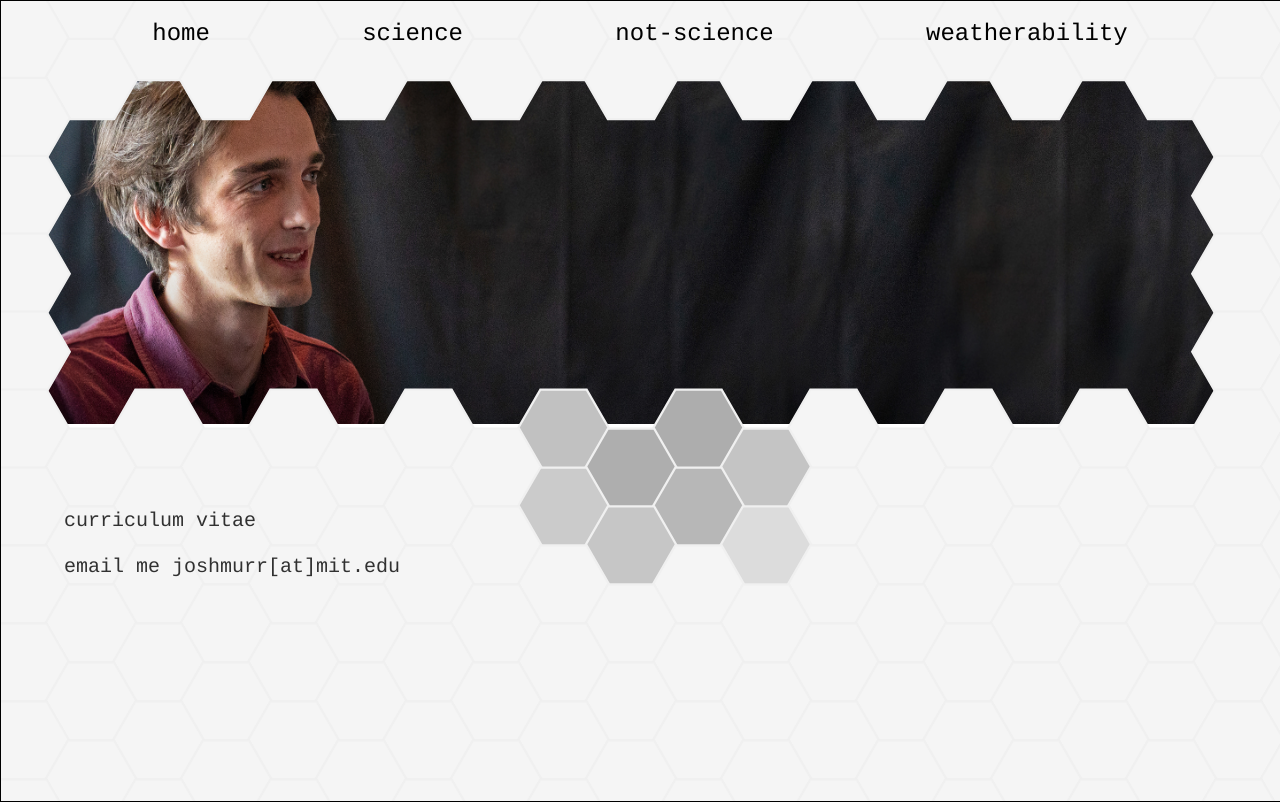
After one commit to joshmurray-geo/joshmurray-geo.github.io, a PHP site: page /notscience.html in a window 1280 px wide. The commit adds this page. Run offline with PHP 8.4, Linux system fonts and the light colour scheme.

Commit message:
aesthetics and page content

```diff
--- /dev/null
+++ b/notscience.html
@@ -0,0 +1,40 @@
+<!DOCTYPE html>
+<html lang="en">
+<head>
+	<meta charset="UTF-8">
+	<title>Doc</title>
+	<link href="./resources/css/index.css" type="text/css" rel="stylesheet">
+</head>
+<body>
+<!--   <script type="text/javascript">
+    document.body.style.cursor = 'none';
+  </script> -->
+	<div id="container">
+    	  <div class="blob">
+          <br> <br> <br>
+          curriculum vitae <br> <br>
+          email me joshmurr[at]mit.edu
+  			</div>
+
+    <div id = "mainText"></div>
+
+  	<canvas width=0 height=0 style="border:1px solid #000000;">
+    	Your browser does not support HTML5 canvas
+  	</canvas>
+  	<script src="./resources/app2.js"></script>
+  </div>
+
+  <div class = "flexBar">
+    <div> <a href="./index.html"> home </a> </div>
+    <div> <a href="./science.html"> science </a> </div>
+    <div> <a href="./notscience.html"> not-science </a> </div>
+    <div> <a href="./globalWeathering.html">weatherability </a> </div>
+  </div>
+
+  <div class = "hdrImg">
+    <img src="./resources/carlson_cropped_web3.jpg" alt="header" >
+  </div>
+
+
+</body>
+</html>
--- a/resources/app2.js
+++ b/resources/app2.js
@@ -1,6 +1,7 @@
 // helper function
 
 const RADIUS = 20;
+const minWidth = 600;
 
 var col2hex = function(val) {
   var hex = Number(val).toString(16);
@@ -69,6 +70,8 @@ function boxNum() {
     return 2;
   } else  if (y > b3y[0] && y < b3y[1] && x > b3x[0] && x < b3x[1]){
     return 3;
+  } else if (y > b4y[0] && y < b4y[1] && x > b4x[0] && x < b4x[1]){
+    return 4;
   } else {
     return 0;
   }
@@ -84,17 +87,19 @@ function targetColour() {
     return b2col;
   } else  if (bNum == 3){
     return b3col;
-  } else {
+  } else  if (bNum == 4){
+    return b4col;
+  }else {
     return fc2;
   }
 }
 
 function canvasDraw() {
   // canvas of window size
-  ctx.canvas.width = window.innerWidth;
-  ctx.canvas.height = window.innerHeight;
-  xmax = window.innerWidth;
-  ymax = window.innerHeight;
+  ctx.canvas.width = document.documentElement.clientWidth;
+  ctx.canvas.height = document.documentElement.clientHeight;
+  xmax = document.documentElement.clientWidth;
+  ymax = document.documentElement.clientHeight;
 
   // picture bounding box
   picX1 = sz;
@@ -122,7 +127,7 @@ function canvasDraw() {
     while (x0 < xmax + sz) {
       // prox is a bool for close enough to the cursor
       prox = (y0 - y < dn) && (y - y0 < up) && (x0 - x < rt) && (x - x0 < lf);
-      if (prox && window.innerWidth >= 960) {
+      if (prox) {
         yup = true;
       } else {
         yup = false;
@@ -161,10 +166,12 @@ document.onmousedown = function(){
   if (bNum == 1) {
     window.location.href = 'index.html'
   } else  if (bNum == 2) {
-    window.location.href = 'page2.html'
+    window.location.href = 'science.html'
     console.log('clicked');
   } else if (bNum == 3) {
-    window.location.href = 'page3.html'
+    window.location.href = 'notscience.html'
+  } else if (bNum == 4) {
+    window.location.href = 'globalWeathering.html'
   }
 }
 
@@ -189,7 +196,7 @@ function drawRepeat() {
     // loop
     requestAnimationFrame(drawRepeat);
     // stop drawing if the window is made too small
-    if (window.innerWidth >= 960) {
+    if (xmax >= minWidth) {
       canvasDraw();
     }
 }
@@ -198,9 +205,11 @@ function drawRepeat() {
 fc1 = [245, 245, 245];
 strk = [240, 240, 240];
 fc2 = [170, 170, 170];
-b1col = [251,128,114];
+b1col = [119,51,68];
 b2col = [190,186,218];
 b3col = [141,211,199];
+b4col = [251,128,114];
+
 
 // ----------  setup of the canvas ---------------------
 var canvas = document.querySelector('canvas');
@@ -209,7 +218,7 @@ var ctx = canvas.getContext('2d');
 // outer bounds
 var xmax = document.documentElement.clientWidth;
 console.log(xmax);
-var ymax = window.document.documentElement.clientHeight;
+var ymax = document.documentElement.clientHeight;
 // start at middle middle
 var xMouse = xmax / 2; // cursor position
 var yMouse = ymax / 2; // cursor position
@@ -237,22 +246,26 @@ var dY = 0;
 const visc = 0.06;
 
 // boxes for "nav bar"
-b1x = [xmax * 0.1, xmax * 0.3];
-b1y = [0, ymax * 0.3];
-b2x = [xmax * 0.4, xmax * 0.6];
-b2y = [0, ymax * 0.3];
-b3x = [xmax * 0.7, xmax * 0.9];
-b3y = [0, ymax * 0.3];
+b1x = [xmax * 0.08, xmax * 0.23];
+b1y = [0, ymax * 0.25];
+b2x = [xmax * 0.31, xmax * 0.46];
+b2y = [0, ymax * 0.25];
+b3x = [xmax * 0.54, xmax * 0.69];
+b3y = [0, ymax * 0.25];
+b4x = [xmax * 0.77, xmax * 0.92];
+b4y = [0, ymax * 0.25];
 
 xOG = 0;
 yOG = -sz * 2 * s;
 
-canvas.width = xmax;
-canvas.height = ymax;
-if (xmax > 600) {
+// canvas.width = xmax;
+// canvas.height = ymax;
+if (xmax > minWidth) {
   canvasDraw();
   requestAnimationFrame(drawRepeat)
   document.body.style.cursor = 'none';
 } else {
   document.body.style.overflow = "scroll";
+  var para = document.getElementById("mainText");
+  para.textContent += "this website is better suited for use on desktop"
 }
--- a/resources/css/index.css
+++ b/resources/css/index.css
@@ -4,6 +4,10 @@
 
 selector {
   cursor: none;
+}
+
+span.blockspam {
+  display: none;
 }
 
 body {
@@ -19,7 +23,7 @@ h1 {
 
 p,
 li {
-  font-size: 14px;
+  font-size: 16px;
 }
 
 canvas {
@@ -32,6 +36,44 @@ a {
   text-decoration: none;
 }
 
+a:link {
+  color: black;
+  background-color: transparent;
+  text-decoration: none;
+  cursor: none;
+}
+
+a:visited {
+  color: black;
+  background-color: transparent;
+  text-decoration: none;
+}
+
+a:hover {
+  color: black;
+  background-color: transparent;
+  text-decoration: none;
+}
+
+a:active {
+  color: black;
+  background-color: transparent;
+  text-decoration: bold;
+}
+
+#mainText {
+  position: fixed;
+  width: 90%;
+  height: 10%;
+  border-radius: 2px;
+  opacity: 0.8;
+  bottom:  2%;
+  left:  5%;
+  font-size: 20px;
+  overflow:  scroll;
+  font-weight: bold;
+}
+
 .blob {
 	position: fixed;
 	width: 90%;
@@ -40,7 +82,7 @@ a {
   opacity: 0.8;
   top:  55%;
   left:  5%;
-  font-size: 18px;
+  font-size: 20px;
   overflow:  scroll;
 }
 
@@ -56,6 +98,7 @@ a {
 .hdrImg > img {
   z-index: -1;
   object-fit: cover;
+  object-position: left;
   height: 100%;
   width: 100%;
 }
@@ -70,14 +113,13 @@ a {
   }
 }
 
-.hdrBar1 {
+.flexBar {
   position: fixed;
-  width: 10%;
-  height: 10%;
-  border-radius: 2px;
-  opacity: 0.8;
+  display: flex;
+  justify-content: space-evenly;
   top:  2.5%;
-  left:  20%;
+  left:  0;
+  right: 0;
   font-size: 24px;
 }
 
```
Also changed, not shown: index.html (+13 -6 lines), page2.html (+8 -0 lines), page3.html (+8 -0 lines), science.html (added, +47 -0 lines).
